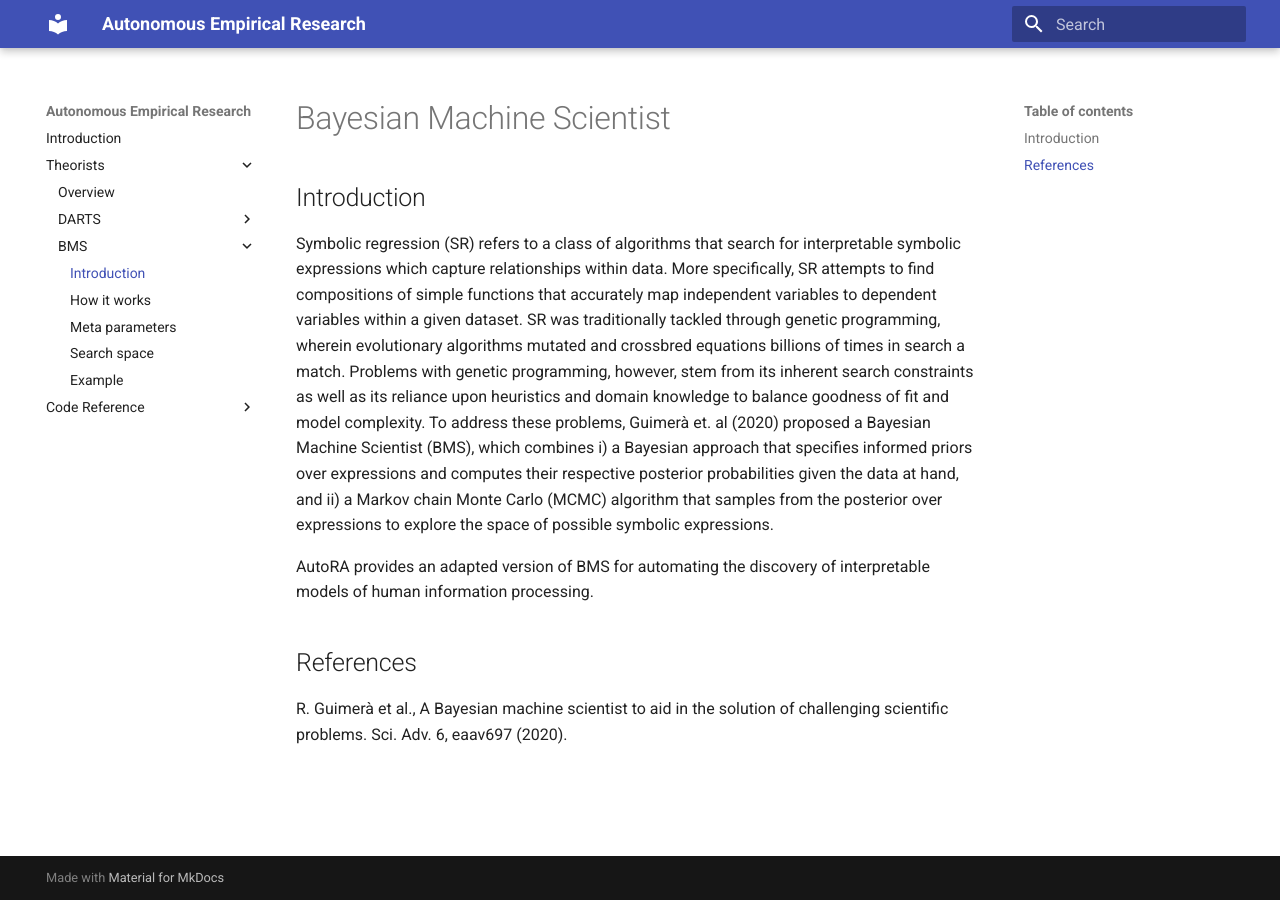
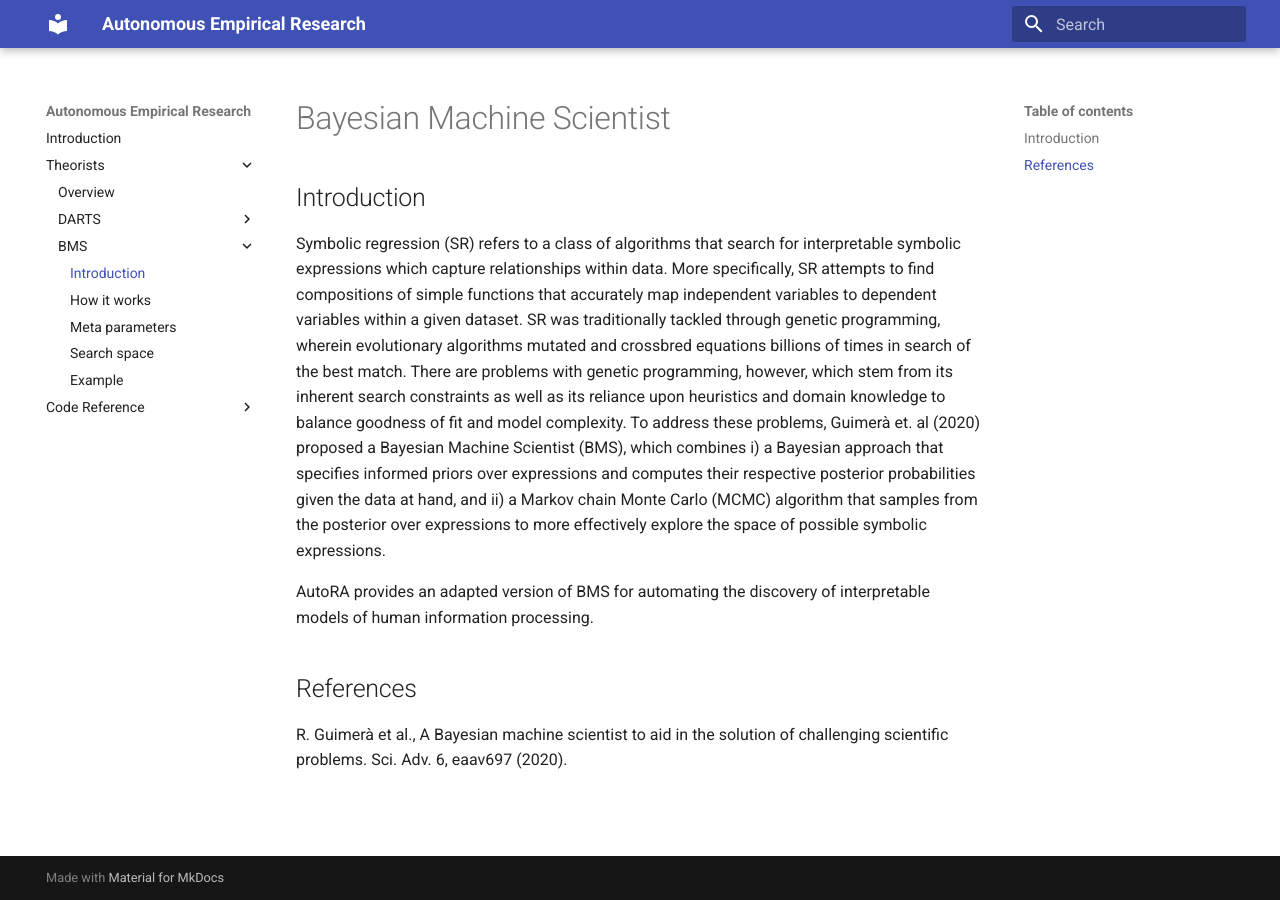
Before and after one commit to AutoResearch/autora, an MkDocs documentation site: the page built from docs/theorist/bms/introduction.md, in a window 1280 px wide. Built offline with MkDocs 1.6.1 and Material for MkDocs 9.7.7, drawn with Linux system fonts in a browser that asks for light colours.

Commit message:
update introduction.md

```diff
--- a/docs/theorist/bms/introduction.md
+++ b/docs/theorist/bms/introduction.md
@@ -6,11 +6,11 @@
 capture relationships within data. More specifically, SR attempts to find compositions of simple functions
 that accurately map independent variables to dependent variables within a given dataset. SR was traditionally tackled
 through genetic programming, wherein evolutionary algorithms mutated and crossbred equations billions of
-times in search a match. Problems with genetic programming, however, stem from its inherent search constraints as well
+times in search of the best match. There are problems with genetic programming, however, which stem from its inherent search constraints as well
 as its reliance upon heuristics and domain knowledge to balance goodness of fit and model complexity. To address these
 problems, Guimerà et. al (2020) proposed a Bayesian Machine Scientist (BMS), which combines i) a Bayesian approach that
 specifies informed priors over expressions and computes their respective posterior probabilities given the data at hand,
-and ii) a Markov chain Monte Carlo (MCMC) algorithm that samples from the posterior over expressions to explore the
+and ii) a Markov chain Monte Carlo (MCMC) algorithm that samples from the posterior over expressions to more effectively explore the
 space of possible symbolic expressions.
 
 AutoRA provides an adapted version of BMS for automating the discovery of interpretable models of human information
```
